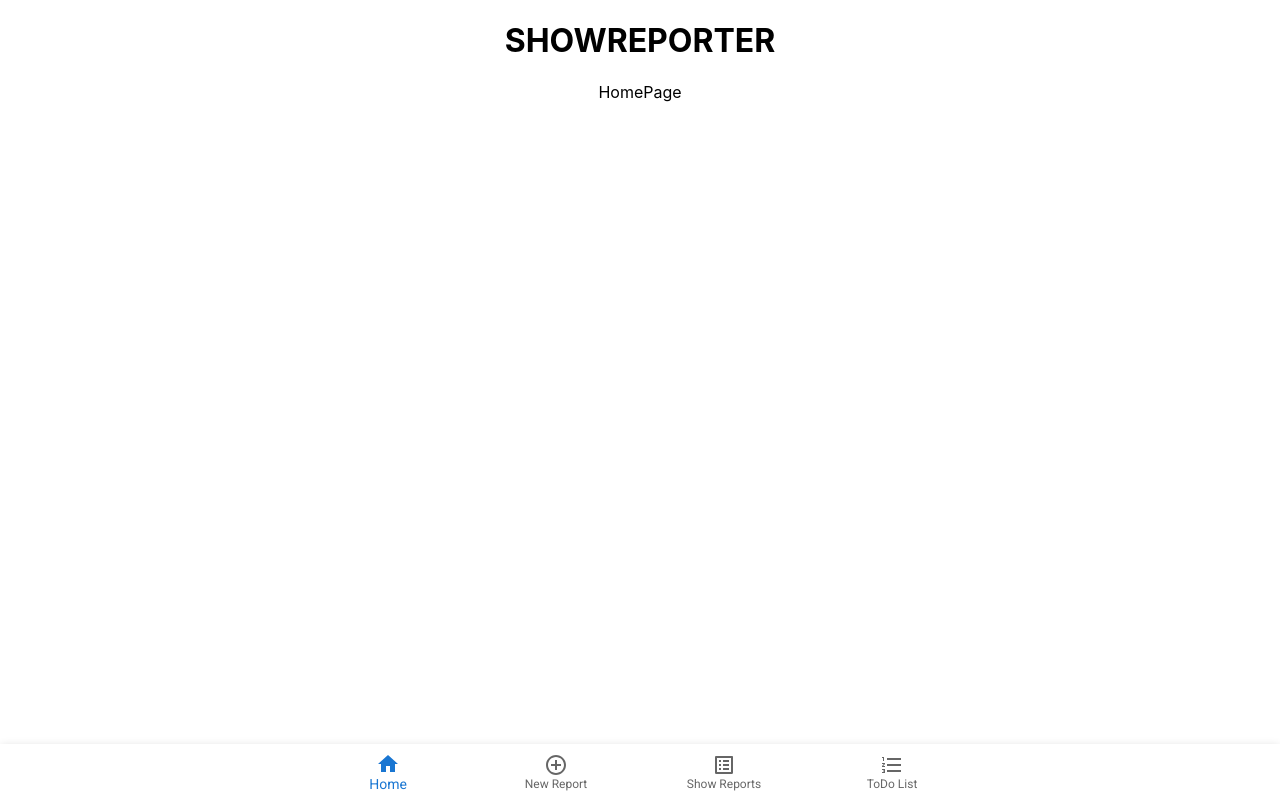
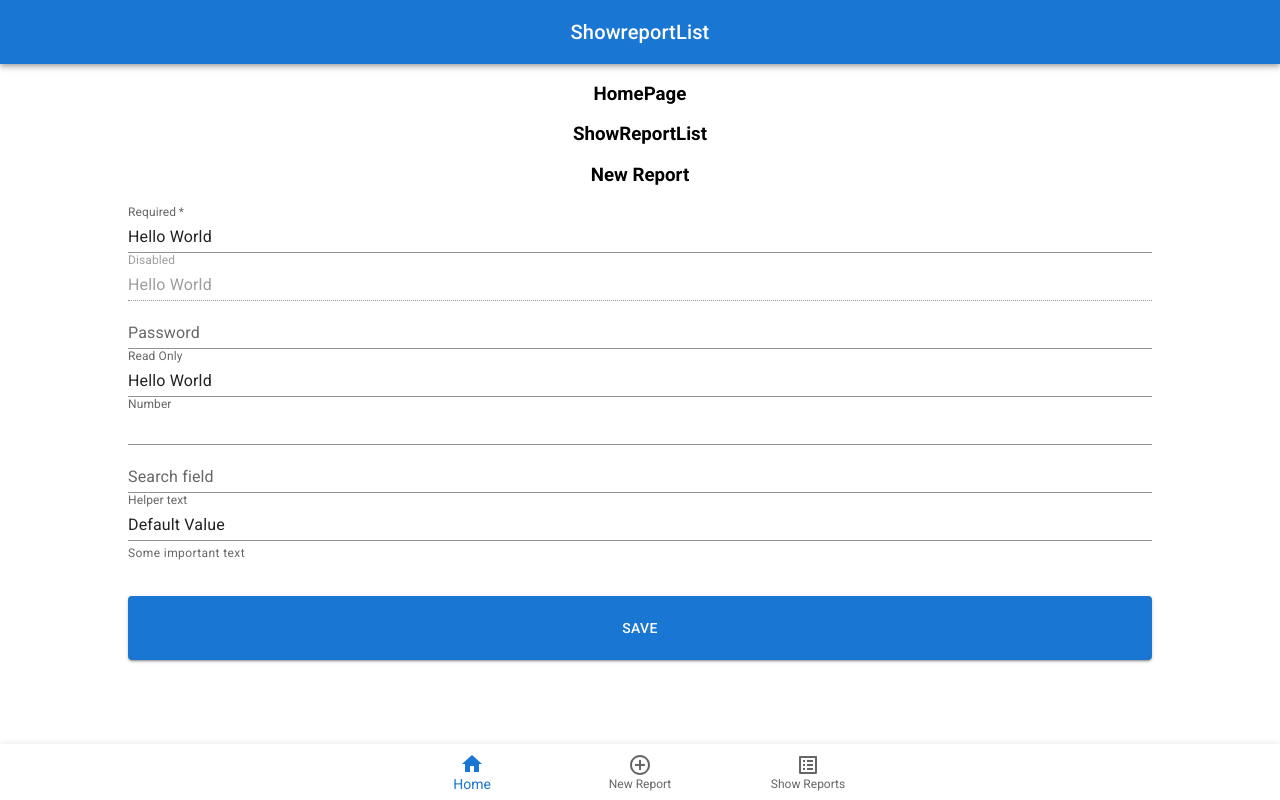
Before and after one commit to royschrauwen/showreporter, a React (Create React App) app in the folder client/: page / in a window 1280 px wide. Built offline with nearby package versions, Linux system fonts and the light colour scheme.

Commit message:
Layout Tests

```diff
--- a/client/src/App.css
+++ b/client/src/App.css
@@ -1,5 +1,6 @@
 .App {
   text-align: center;
+  font-family: Roboto, sans-serif;
 }
 
 .App-logo {
@@ -55,3 +56,21 @@
   height: 100%;
   border: 1px silver solid;
 }
+
+.new-report-text {
+  margin: 0 auto;
+  width: 80%;
+}
+
+.new-report-container {
+  display: flex;
+  flex-direction: column;
+  justify-content: center;
+  align-items: center;
+}
+
+.new-report-container button {
+  margin-top: 2rem;
+  width: 80%;
+  height: 4rem;
+}
--- a/client/src/App.js
+++ b/client/src/App.js
@@ -2,12 +2,16 @@ import "./App.css";
 import Header from "./Components/Header";
 import HomePage from "./Pages/HomePage";
 import Navbar from "./Components/Navbar";
+import ShowReportList from "./Pages/ShowReportList";
+import NewReport from "./Pages/NewReport";
 
 function App() {
   return (
     <div className="App">
-      <Header />
+      <Header pageName="ShowreportList" />
       <HomePage />
+      <ShowReportList />
+      <NewReport />
       <Navbar />
     </div>
   );
--- a/client/src/Components/Header.js
+++ b/client/src/Components/Header.js
@@ -1,7 +1,34 @@
 import React from "react";
+import AppBar from "@mui/material/AppBar";
+import Box from "@mui/material/Box";
+import Toolbar from "@mui/material/Toolbar";
+import Typography from "@mui/material/Typography";
+import Button from "@mui/material/Button";
+import IconButton from "@mui/material/IconButton";
+import MenuIcon from "@mui/icons-material/Menu";
 
-const Header = () => {
-  return <h1>SHOWREPORTER</h1>;
+const Header = ({ pageName }) => {
+  return (
+    <Box sx={{ flexGrow: 1 }}>
+      <AppBar position="static">
+        <Toolbar>
+          {/* <IconButton
+            size="large"
+            edge="start"
+            color="inherit"
+            aria-label="menu"
+            sx={{ mr: 2 }}
+          >
+            <MenuIcon />
+          </IconButton> */}
+          <Typography variant="h6" component="div" sx={{ flexGrow: 1 }}>
+            {pageName}
+          </Typography>
+          {/* <Button color="inherit">Login</Button> */}
+        </Toolbar>
+      </AppBar>
+    </Box>
+  );
 };
 
 export default Header;
--- a/client/src/Components/Navbar.js
+++ b/client/src/Components/Navbar.js
@@ -28,10 +28,10 @@ const Navbar = () => {
           icon={<AddCircleOutlineIcon />}
         />
         <BottomNavigationAction label="Show Reports" icon={<ListAltIcon />} />
-        <BottomNavigationAction
+        {/* <BottomNavigationAction
           label="ToDo List"
           icon={<FormatListNumberedIcon />}
-        />
+        /> */}
       </BottomNavigation>
     </Paper>
   );
--- a/client/src/Pages/HomePage.js
+++ b/client/src/Pages/HomePage.js
@@ -1,7 +1,7 @@
 import React from "react";
 
 const HomePage = () => {
-  return <p>HomePage</p>;
+  return <h3>HomePage</h3>;
 };
 
 export default HomePage;
--- /dev/null
+++ b/client/src/Pages/NewReport.js
@@ -0,0 +1,76 @@
+import React from "react";
+import Box from "@mui/material/Box";
+import TextField from "@mui/material/TextField";
+import Button from "@mui/material/Button";
+
+const NewReport = () => {
+  return (
+    <>
+      <h3>New Report</h3>
+      <div className="new-report-container">
+        <TextField
+          className="new-report-text"
+          required
+          id="standard-required"
+          label="Required"
+          defaultValue="Hello World"
+          variant="standard"
+        />
+        <TextField
+          className="new-report-text"
+          disabled
+          id="standard-disabled"
+          label="Disabled"
+          defaultValue="Hello World"
+          variant="standard"
+        />
+        <TextField
+          className="new-report-text"
+          id="standard-password-input"
+          label="Password"
+          type="password"
+          autoComplete="current-password"
+          variant="standard"
+        />
+        <TextField
+          className="new-report-text"
+          id="standard-read-only-input"
+          label="Read Only"
+          defaultValue="Hello World"
+          InputProps={{
+            readOnly: true,
+          }}
+          variant="standard"
+        />
+        <TextField
+          className="new-report-text"
+          id="standard-number"
+          label="Number"
+          type="number"
+          InputLabelProps={{
+            shrink: true,
+          }}
+          variant="standard"
+        />
+        <TextField
+          className="new-report-text"
+          id="standard-search"
+          label="Search field"
+          type="search"
+          variant="standard"
+        />
+        <TextField
+          className="new-report-text"
+          id="standard-helperText"
+          label="Helper text"
+          defaultValue="Default Value"
+          helperText="Some important text"
+          variant="standard"
+        />
+        <Button variant="contained">Save</Button>
+      </div>
+    </>
+  );
+};
+
+export default NewReport;
--- /dev/null
+++ b/client/src/Pages/ShowReportList.js
@@ -0,0 +1,7 @@
+import React from "react";
+
+const ShowReportList = () => {
+  return <h3>ShowReportList</h3>;
+};
+
+export default ShowReportList;
```
